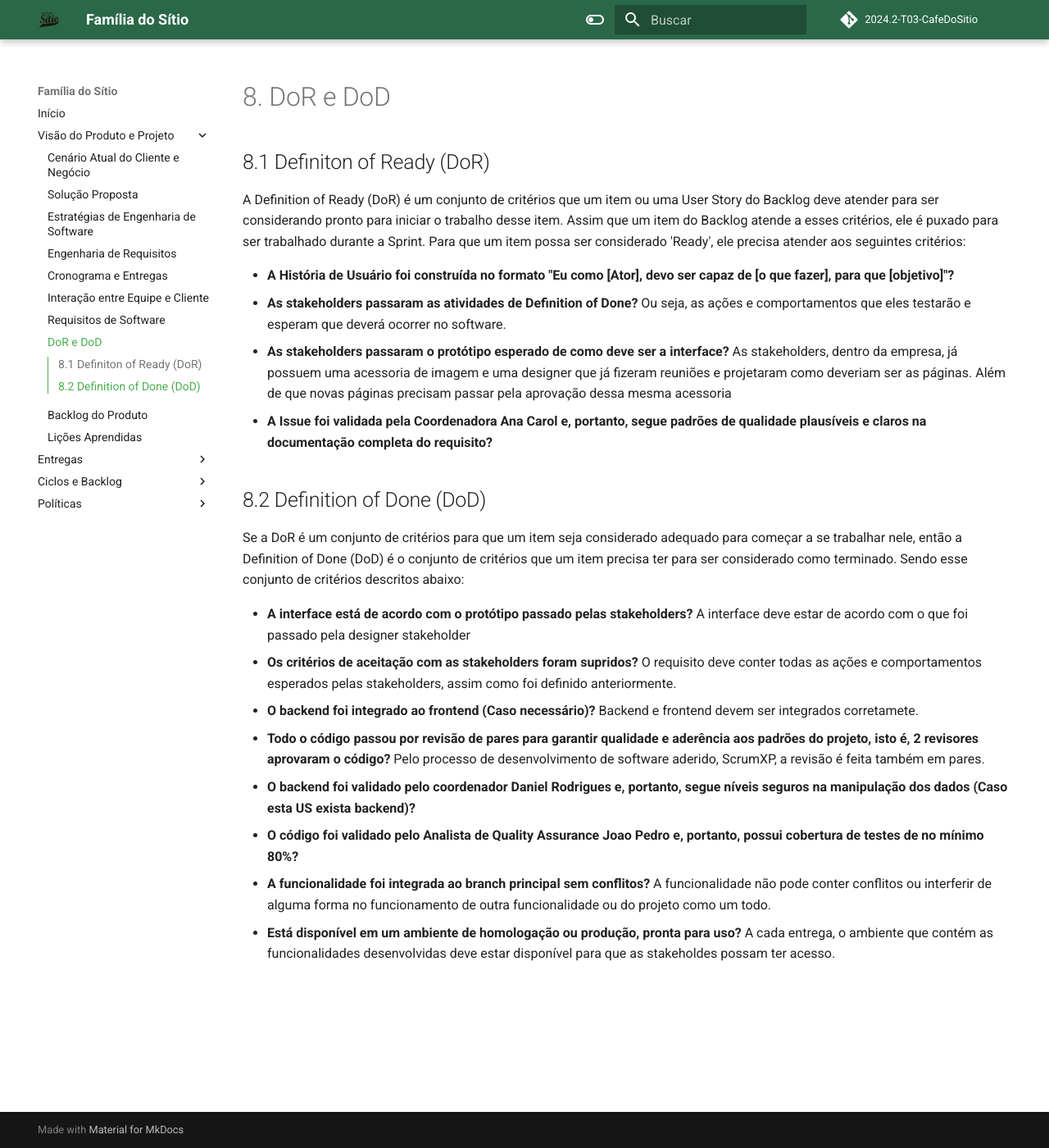
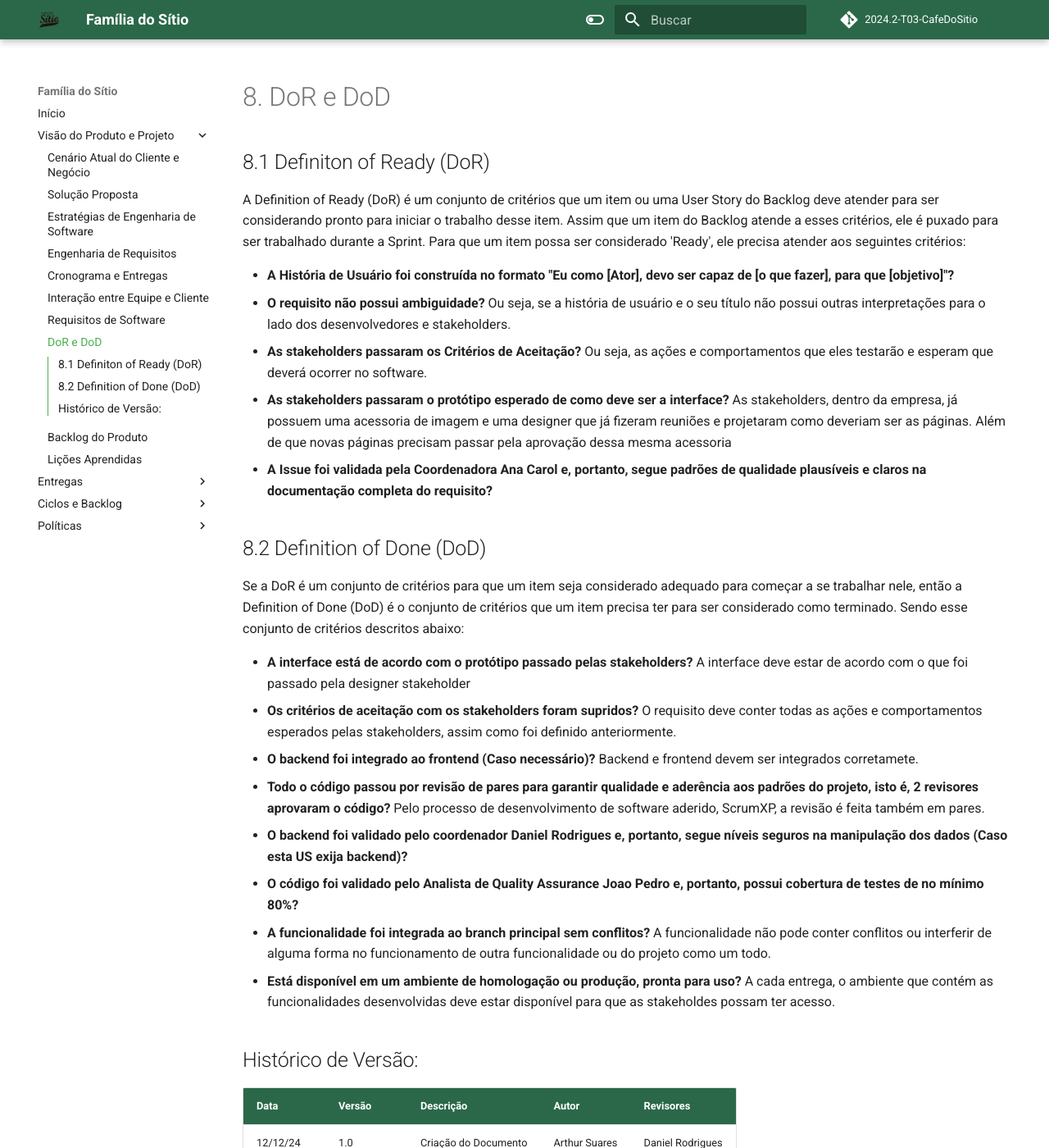
Before and after one commit to mdsreq-fga-unb/2024.2-T03-CafeDoSitio, an MkDocs documentation site: the page built from docs/sections/2-docPage/8-DoR&DoD.md, in a window 1280 px wide and 1400 px high. Shown: the whole window at 82% size. Built offline with MkDocs 1.6.1 and Material for MkDocs 9.7.7, drawn with Linux system fonts in a browser that asks for light colours; comment, search, counter and statistics services are not loaded.

Commit message:
docs: adicioando historico de versão

```diff
--- a/docs/sections/2-docPage/8-DoR&DoD.md
+++ b/docs/sections/2-docPage/8-DoR&DoD.md
@@ -4,7 +4,8 @@
 A Definition of Ready (DoR) é um conjunto de critérios que um item ou uma User Story do Backlog deve atender para ser considerando pronto para iniciar o trabalho desse item. Assim que um item do Backlog atende a esses critérios, ele é puxado para ser trabalhado durante a Sprint. Para que um item possa ser considerado 'Ready', ele precisa atender aos seguintes critérios:
 
 - **A História de Usuário foi construída no formato "Eu como [Ator], devo ser capaz de [o que fazer], para que [objetivo]"?**
-- **As stakeholders passaram as atividades de Definition of Done?** Ou seja, as ações e comportamentos que eles testarão e esperam que deverá ocorrer no software.
+- **O requisito não possui ambiguidade?** Ou seja, se a história de usuário e o seu título não possui outras interpretações para o lado dos desenvolvedores e stakeholders.
+- **As stakeholders passaram os Critérios de Aceitação?** Ou seja, as ações e comportamentos que eles testarão e esperam que deverá ocorrer no software.
 - **As stakeholders passaram o protótipo esperado de como deve ser a interface?** As stakeholders, dentro da empresa, já possuem uma acessoria de imagem e uma designer que já fizeram reuniões e projetaram como deveriam ser as páginas. Além de que novas páginas precisam passar pela aprovação dessa mesma acessoria
 - **A Issue foi validada pela Coordenadora Ana Carol e, portanto, segue padrões de qualidade plausíveis e claros na documentação completa do requisito?**
 
@@ -12,10 +13,15 @@ A Definition of Ready (DoR) é um conjunto de critérios que um item ou uma User
 Se a DoR é um conjunto de critérios para que um item seja considerado adequado para começar a se trabalhar nele, então a Definition of Done (DoD) é o conjunto de critérios que um item precisa ter para ser considerado como terminado. Sendo esse conjunto de critérios descritos abaixo:
 
 - **A interface está de acordo com o protótipo passado pelas stakeholders?** A interface deve estar de acordo com o que foi passado pela designer stakeholder
-- **Os critérios de aceitação com as stakeholders foram supridos?** O requisito deve conter todas as ações e comportamentos esperados pelas stakeholders, assim como foi definido anteriormente.
+- **Os critérios de aceitação com os stakeholders foram supridos?** O requisito deve conter todas as ações e comportamentos esperados pelas stakeholders, assim como foi definido anteriormente.
 - **O backend foi integrado ao frontend (Caso necessário)?** Backend e frontend devem ser integrados corretamete.
 - **Todo o código passou por revisão de pares para garantir qualidade e aderência aos padrões do projeto, isto é, 2 revisores aprovaram o código?** Pelo processo de desenvolvimento de software aderido, ScrumXP, a revisão é feita também em pares.
-- **O backend foi validado pelo coordenador Daniel Rodrigues e, portanto, segue níveis seguros na manipulação dos dados (Caso esta US exista backend)?**
+- **O backend foi validado pelo coordenador Daniel Rodrigues e, portanto, segue níveis seguros na manipulação dos dados (Caso esta US exija backend)?**
 - **O código foi validado pelo Analista de Quality Assurance Joao Pedro e, portanto, possui cobertura de testes de no mínimo 80%?**
 - **A funcionalidade foi integrada ao branch principal sem conflitos?** A funcionalidade não pode conter conflitos ou interferir de alguma forma no funcionamento de outra funcionalidade ou do projeto como um todo.
 - **Está disponível em um ambiente de homologação ou produção, pronta para uso?** A cada entrega, o ambiente que contém as funcionalidades desenvolvidas deve estar disponível para que as stakeholdes possam ter acesso.
+
+## Histórico de Versão:
+| Data | Versão | Descrição | Autor | Revisores |
+|---- | ------ | --------- | ----- | --------- |
+| 12/12/24 | 1.0 | Criação do Documento | Arthur Suares | Daniel Rodrigues
```
